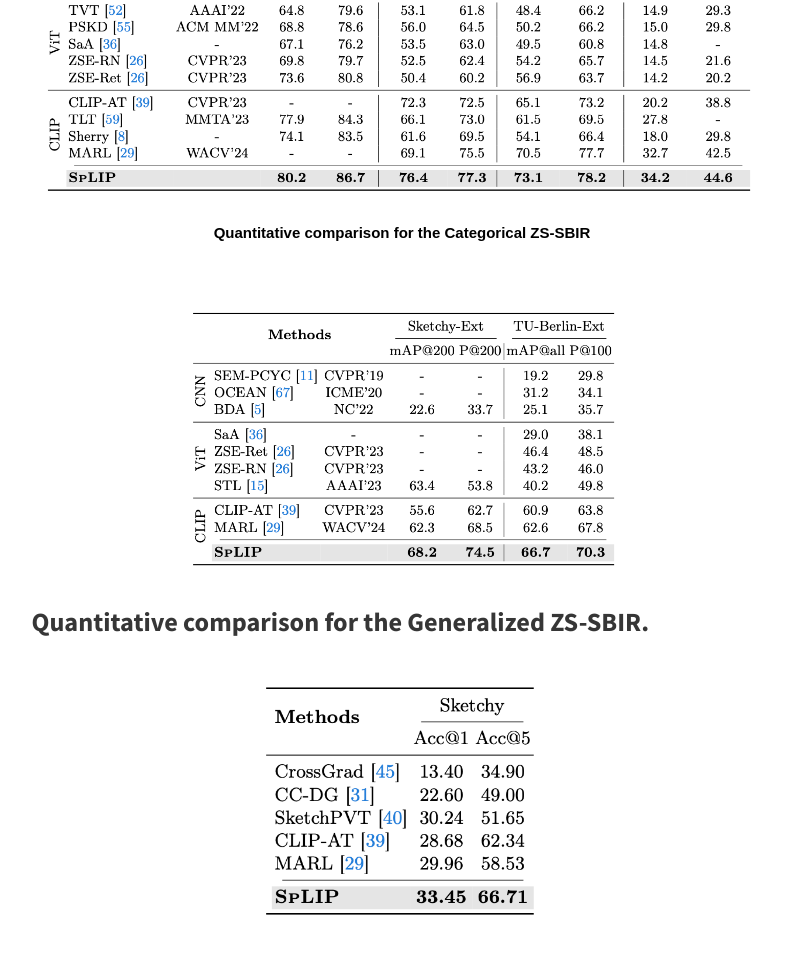
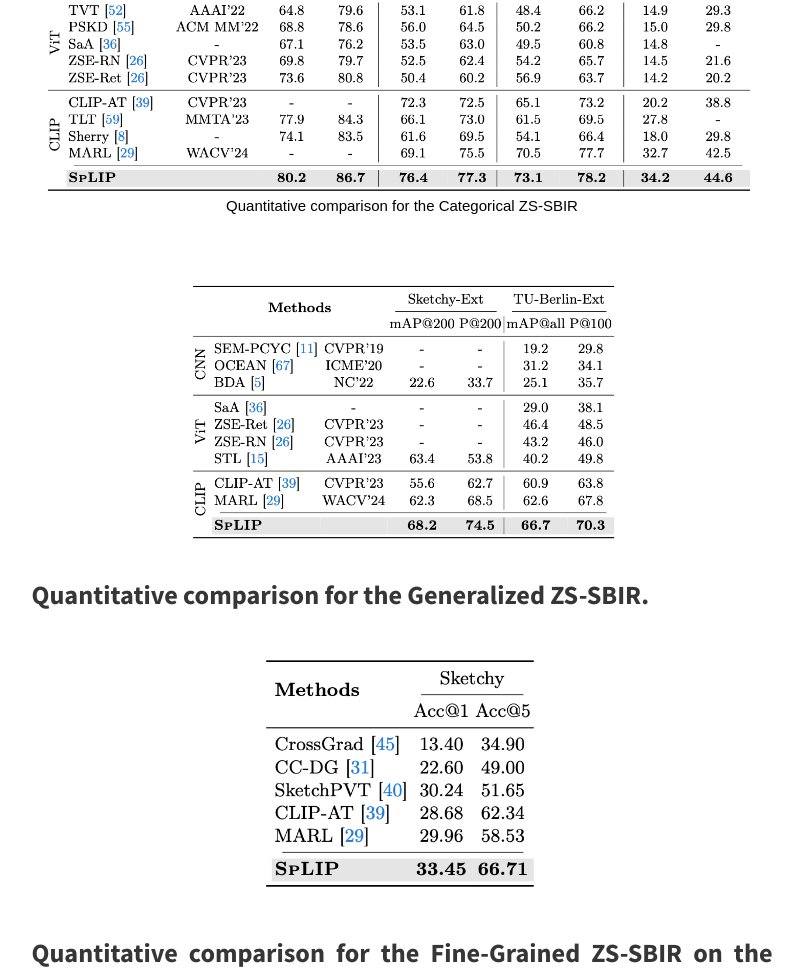
Before and after one commit to mainaksingha01/SpLIP, a plain HTML site: page index.html in a window 1280 px wide. Shown: the part 2695-3664 px from the top of the page, without its empty margins (268-1071 px from the left). Drawn offline with nearby package versions, Linux system fonts and the light colour scheme; some packages are replaced by stand-ins of ours; a script that the page names is missing; some icons are missing; a web font is replaced by a local one.

Commit message:
Update index.html

```diff
--- a/index.html
+++ b/index.html
@@ -200,7 +200,7 @@
                <center>
                   <img src="static/images/categorical.png" alt="qualitative results" border=0 height=200 width=1500/>
                </center>
-               <h2 class="subtitle has-text-centered" style="font-family: Arial, sans-serif; font-size: 1.5rem; color: black;">
+               <h2 class="subtitle has-text-centered" style="font-family: Arial, sans-serif; font-size: 1.5rem; color: black; font-weight: normal; margin-top: -10px;">
                   <span class="dnerf"></span>Quantitative comparison for the Categorical ZS-SBIR</h2>
 			   <br>
 			   <br>
```
